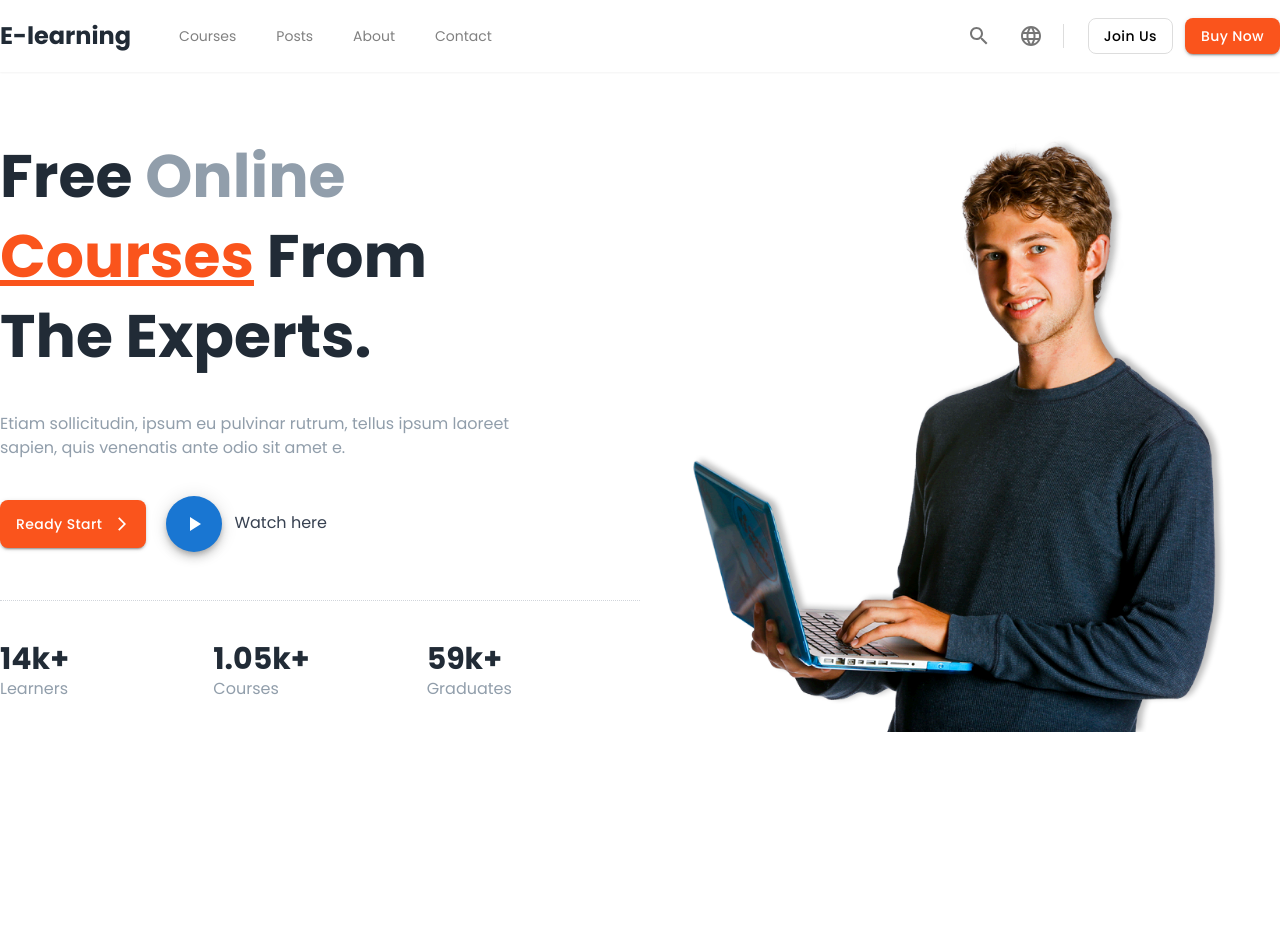
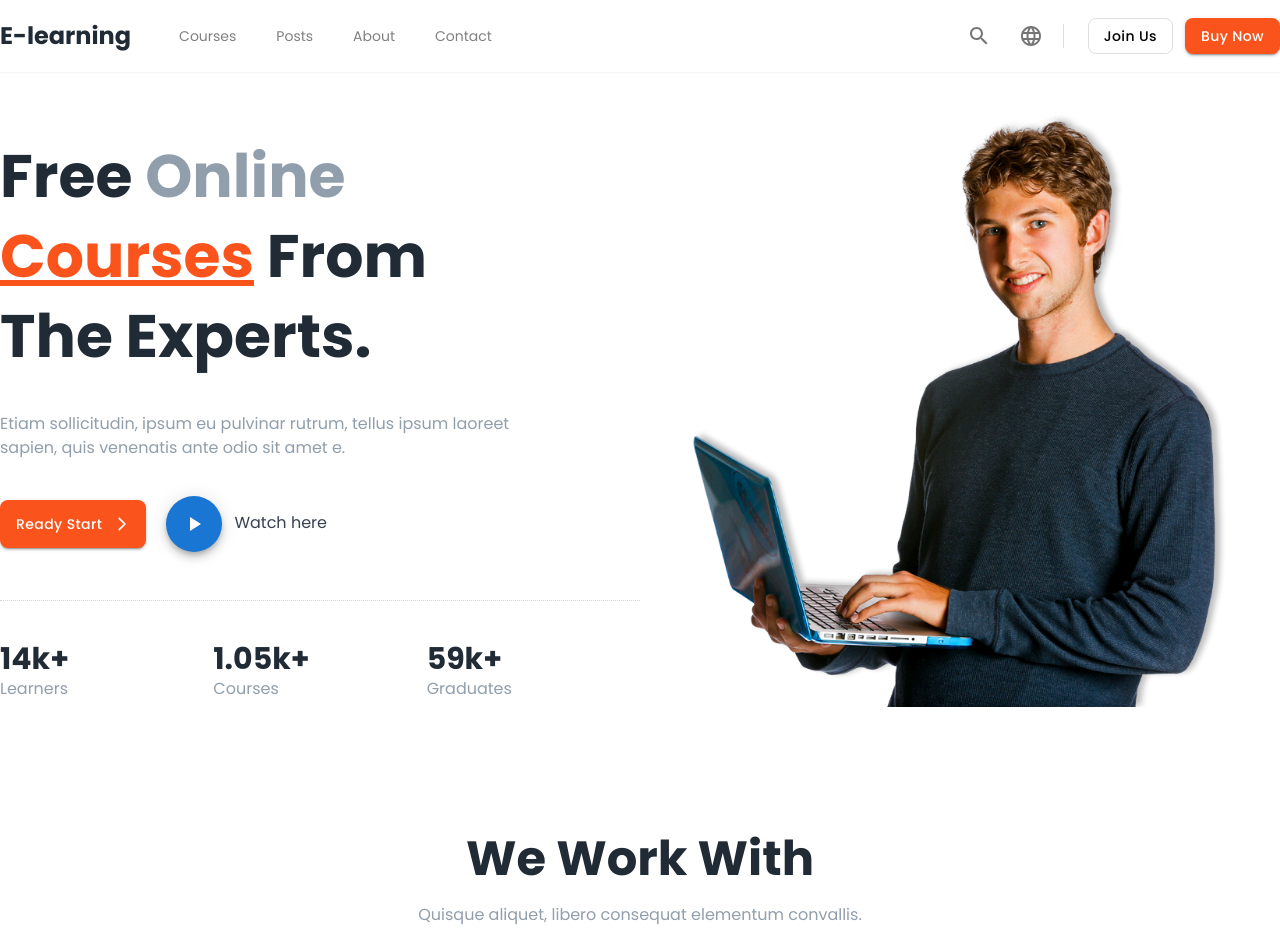
Before and after one commit to 404NotFoundedTeam/E-learning, a React (Create React App) app: page / in a window 1280 px wide. Before the commit the page ends 800 px from the top, so only its background shows below. Built offline with nearby package versions, Linux system fonts and the light colour scheme.

Commit message:
'changes'

```diff
--- a/package.json
+++ b/package.json
@@ -21,6 +21,7 @@
     "redux-thunk": "^2.4.1",
     "sass": "^1.49.7",
     "styled-components": "^5.3.3",
+    "swiper": "^8.0.6",
     "web-vitals": "^2.1.0"
   },
   "scripts": {
--- a/src/components/Hero/index.js
+++ b/src/components/Hero/index.js
@@ -38,7 +38,7 @@ export default function Hero() {
         </div>
       </div>
       <div className='w-full lg:w-6/12'>
-        <img className='w-10/12 mx-auto' src="img/student.png" alt="" />
+        <img className='w-10/12 mx-auto mt-[-25px]' src="img/student.png" alt="" />
       </div>
     </div>
   )
--- /dev/null
+++ b/src/components/HomeCompanies/index.js
@@ -0,0 +1,10 @@
+import React from 'react'
+
+export default function Companies() {
+  return (
+    <div className='text-center mt-32'>
+      <p className='capitalize text-5xl font-bold'>We work with</p>
+      <p className='text-[#919EAB] my-5'>Quisque aliquet, libero consequat elementum convallis.</p>
+    </div>
+  )
+}
--- a/src/pages/Home/index.js
+++ b/src/pages/Home/index.js
@@ -1,10 +1,12 @@
 import React from 'react';
 import Hero from '../../components/Hero';
+import Companies from '../../components/HomeCompanies';
 export default function HomePage() {
   return (
     <div>
       <div className="container mx-auto">
         <Hero />
+        <Companies />
       </div>
     </div>
   )
```
Also changed, not shown: 2 other files (tests, documents, lock files or other folders).
